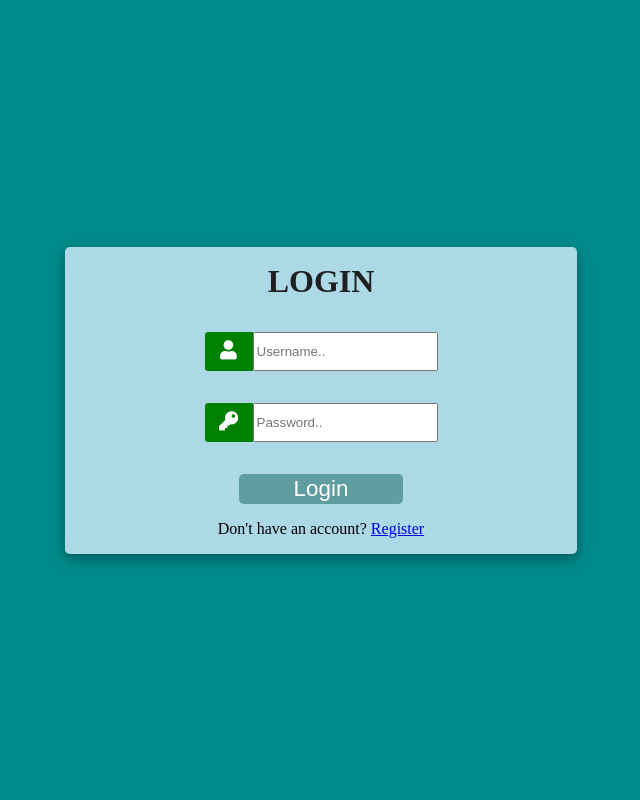
After one commit to rramola/DriveEase, a Django app: page /login/ in a window 1280 px wide. The commit adds this page. Shown: the whole page, without its empty margins (319-959 px from the left). Run offline with Django 5.2, Linux system fonts and the light colour scheme; some libraries are stand-ins or nearby versions.

Commit message:
Worked on login feature

```diff
--- a/app/static/scripts.js
+++ b/app/static/scripts.js
@@ -4,9 +4,17 @@ document.addEventListener("DOMContentLoaded", function() {
     var passOneField = document.getElementById("id_password1");
     var passTwoField = document.getElementById("id_password2");
 
-    usernameField.placeholder = "Username..";
-    emailField.placeholder = "Email..";
-    passOneField.placeholder = "Password..";
-    passTwoField.placeholder = "Password..";
-}
+    if (usernameField) {
+        usernameField.placeholder = "Username..";
+        }
+    if (emailField) {
+        emailField.placeholder = "Email..";
+        }
+    if (passOneField){
+        passOneField.placeholder = "Password..";
+        }
+    if (passTwoField) {
+        passTwoField.placeholder = "Password..";
+        }
+    }
     );
--- a/app/static/styles.css
+++ b/app/static/styles.css
@@ -2,6 +2,83 @@ body {
     margin: 0;
 }
 
+
+/* LOGIN PAGE STYLES */
+#login_form_page_container {
+    display: flex;
+    background-color: darkcyan;
+    flex-direction: column;
+    justify-content: center;
+    align-items: center;
+    height: 100vh;
+}
+
+#login_form_container {
+    display: flex;
+    flex-direction: column;
+    background-color: lightblue;
+    width: 40%;
+    height: fit-content;
+    justify-content: center;
+    align-items: center;
+    padding-top:1rem;
+    border-radius: .3rem;
+    box-shadow: 0 4px 8px 0 rgba(0, 0, 0, 0.2), 0 6px 20px 0 rgba(0, 0, 0, 0.19);
+}
+
+#login_form_container_title > p {
+    font-size: 2rem;
+    margin: 0;
+    padding: 0;
+    color: rgb(32, 31, 31);
+    font-weight: 800;
+}
+
+#login_user_form_name_input_field_container {
+    display: flex;
+    height: 2.5rem;
+    padding-top: 2rem;
+}
+
+#login_user_form_pass1_input_field_container{
+    display: flex;
+    height: 2.5rem;
+    padding-top: 2rem;
+    padding-bottom: 2rem;
+}
+
+
+#login_form {
+    display: flex;
+    flex-direction: column;
+    align-items: center;
+}
+
+#login_user_submit_button {
+    height: 15%;
+    width: 70%;
+    background-color: cadetblue;
+    color: white;
+    border: none;
+    border-radius: .3rem;
+    font-size: 1.4rem;
+    cursor: pointer;
+}
+
+
+
+#login_user_submit_button:hover {
+    transform: scale(1.1);
+}
+
+#login_user_submit_button:active {
+    background-color: green;
+}
+
+
+
+
+/* REGISTRATION PAGE STYLES */
 #registration_form_page_container {
     display: flex;
     background-color: darkcyan;
@@ -16,9 +93,10 @@ body {
     flex-direction: column;
     background-color: lightblue;
     width: 40%;
-    height: 50%;
+    height: fit-content;
     justify-content: center;
     align-items: center;
+    padding-top:1rem;
     border-radius: .3rem;
     box-shadow: 0 4px 8px 0 rgba(0, 0, 0, 0.2), 0 6px 20px 0 rgba(0, 0, 0, 0.19);
 }
--- a/app/templates/home.html
+++ b/app/templates/home.html
@@ -14,6 +14,7 @@
     {% block content %}
     <p> hello</p>
     <a href = {% url "register" %}>signup</a>
+    <a href = {% url "login" %}>login</a>
     {% endblock content %}
 
 
--- /dev/null
+++ b/app/templates/login.html
@@ -0,0 +1,36 @@
+{% extends "home.html" %}
+
+{% block content %}
+<div id="login_form_page_container">
+    <div id="login_form_container">
+        <div id="login_form_container_title">
+            <p>LOGIN</p>
+        </div>
+        <form method="POST" action="" id="login_form">
+            {% csrf_token %}
+            <div id="login_user_form_name_input_field_container">
+                <div class="input_icon">
+                    <span class="input-group-text"><i class="fas fa-user"></i></span>
+                </div>
+                <input type="text" name="username" placeholder="Username..">
+            </div>
+
+            <div id="login_user_form_pass1_input_field_container">
+                <div class="input_icon">
+                    <span class="input-group-text"><i class="fas fa-key"></i></span>
+                </div>
+                <input type="password" name="password" placeholder="Password..">
+            </div>
+            <button type="submit" id="login_user_submit_button">Login</button>
+        </form>
+        {% for message in messages  %}
+        <p id="messages">{{message}}</p>
+        {% endfor %}
+        <div class="login_create_form_login_container">
+            <p>Don't have an account? <a href={% url 'register'%}>Register</a></p>
+        </div>
+    </div>
+
+</div>
+
+{% endblock content %}
--- a/app/templates/registration.html
+++ b/app/templates/registration.html
@@ -35,6 +35,12 @@
             </div>
             <button type="submit" id="create_user_submit_button">Register</button>
         </form>
+        <div id="form_error_message_container">
+            {{form.errors}}
+        </div>
+        <div class="user_create_form_login_container">
+            <p>Already have an account? <a href={% url 'login'%}>Login</a></p>
+        </div>
     </div>
 
 </div>
--- a/app/views.py
+++ b/app/views.py
@@ -2,9 +2,12 @@ from django.shortcuts import render, redirect
 from django.contrib.auth.forms import UserCreationForm
 from django.http import HttpRequest, HttpResponse
 from django.contrib import messages
+from django.contrib.auth import authenticate, login, logout
 # Create your views here.
 from .forms import *
-def home(request):
+
+
+def home_page(request):
     context ={}
     return render(request, "home.html",context)
 
@@ -15,9 +18,30 @@ def registration_page(request):
             form.save()
             user = form.cleaned_data.get("username")
             messages.success(request, "Account was created for" + user)
-        return redirect("home")
+            return redirect("login")
     else:
         form = CreateUserForm()
 
     context = {"form": form}
     return render(request, "registration.html", context)
+
+def login_page(request):
+    if request.method == "POST":
+        username = request.POST.get('username')
+        password = request.POST.get('password')
+
+        user = authenticate(request, username=username, password=password)
+
+        if user is not None:
+            login(request, user)
+            return redirect('home')
+        else:
+            messages.info(request, "Username or password is incorrect")
+            return render(request, "login.html")
+
+    context ={}
+    return render(request, "login.html", context)
+
+def logout_user(request):
+    logout(request)
+    return redirect('login')
--- a/config/urls.py
+++ b/config/urls.py
@@ -19,7 +19,9 @@ from django.urls import path
 from app.views import *
 
 urlpatterns = [
+    path("logout/", logout_user, name="logout"),
+    path("login/", login_page, name="login"),
     path("register/", registration_page, name="register"),
-    path("", home, name="home"),
+    path("", home_page, name="home"),
     path("admin/", admin.site.urls),
 ]
```
Also changed, not shown: app/models.py (+12 -3 lines), app/migrations/0003_vehicle_profile_alter_listing_profile_and_more.py (added), app/migrations/0004_profile_user.py (added), db.sqlite3.
